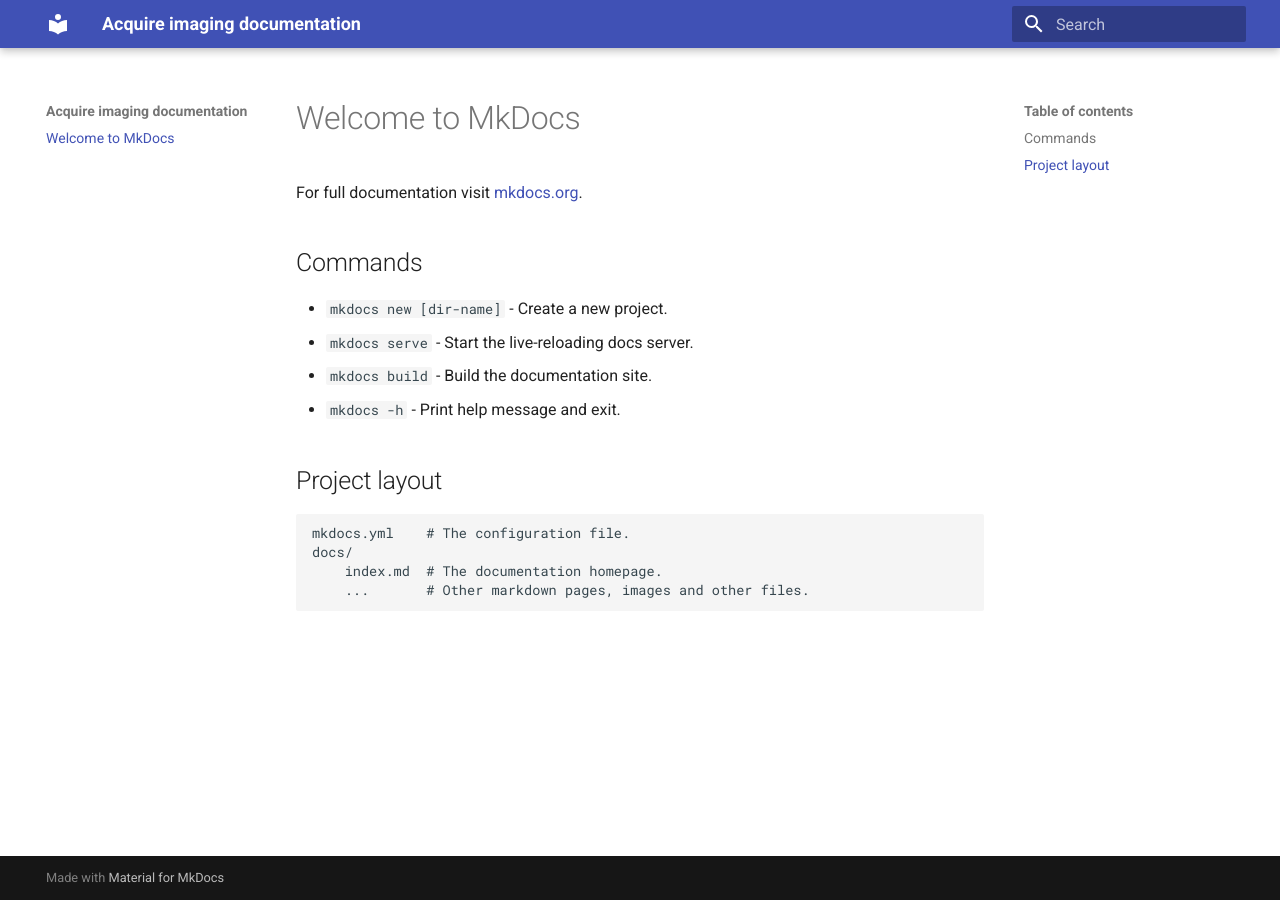
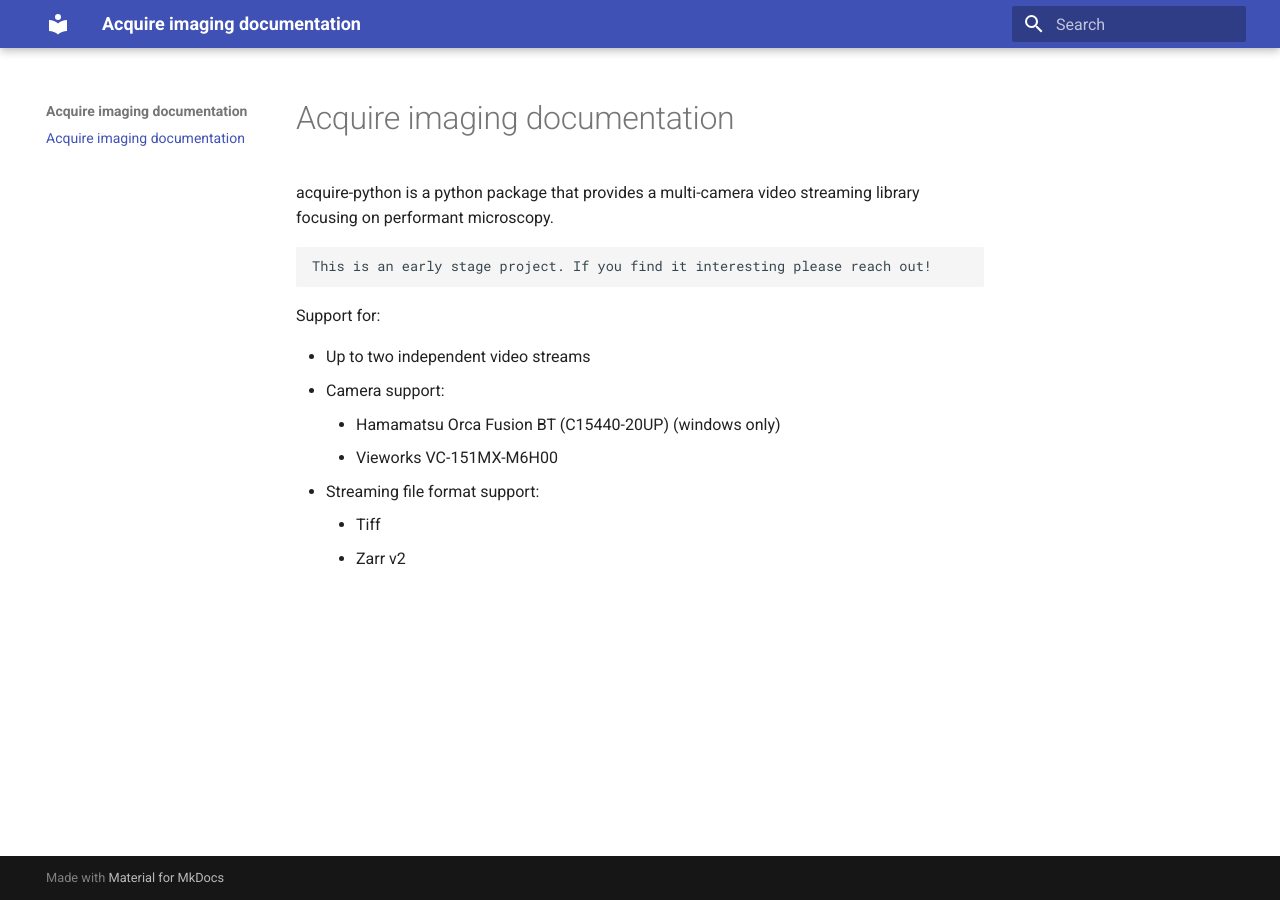
Before and after one commit to melissawm/acquire-docs, an MkDocs documentation site: the page built from docs/index.md, in a window 1280 px wide. Built offline with MkDocs 1.6.1 and Material for MkDocs 9.7.7, drawn with Linux system fonts in a browser that asks for light colours.

Commit message:
Copy for landing page

````diff
--- a/docs/index.md
+++ b/docs/index.md
@@ -1,17 +1,18 @@
-# Welcome to MkDocs
+# Acquire imaging documentation
 
-For full documentation visit [mkdocs.org](https://www.mkdocs.org).
+acquire-python is a python package that provides a multi-camera video streaming
+library focusing on performant microscopy.
 
-## Commands
+```{note}
+This is an early stage project. If you find it interesting please reach out!
+```
 
-* `mkdocs new [dir-name]` - Create a new project.
-* `mkdocs serve` - Start the live-reloading docs server.
-* `mkdocs build` - Build the documentation site.
-* `mkdocs -h` - Print help message and exit.
+Support for:
 
-## Project layout
-
-    mkdocs.yml    # The configuration file.
-    docs/
-        index.md  # The documentation homepage.
-        ...       # Other markdown pages, images and other files.
+* Up to two independent video streams
+* Camera support:
+    * Hamamatsu Orca Fusion BT (C15440-20UP) (windows only)
+    * Vieworks VC-151MX-M6H00
+* Streaming file format support:
+    * Tiff
+    * Zarr v2
````
